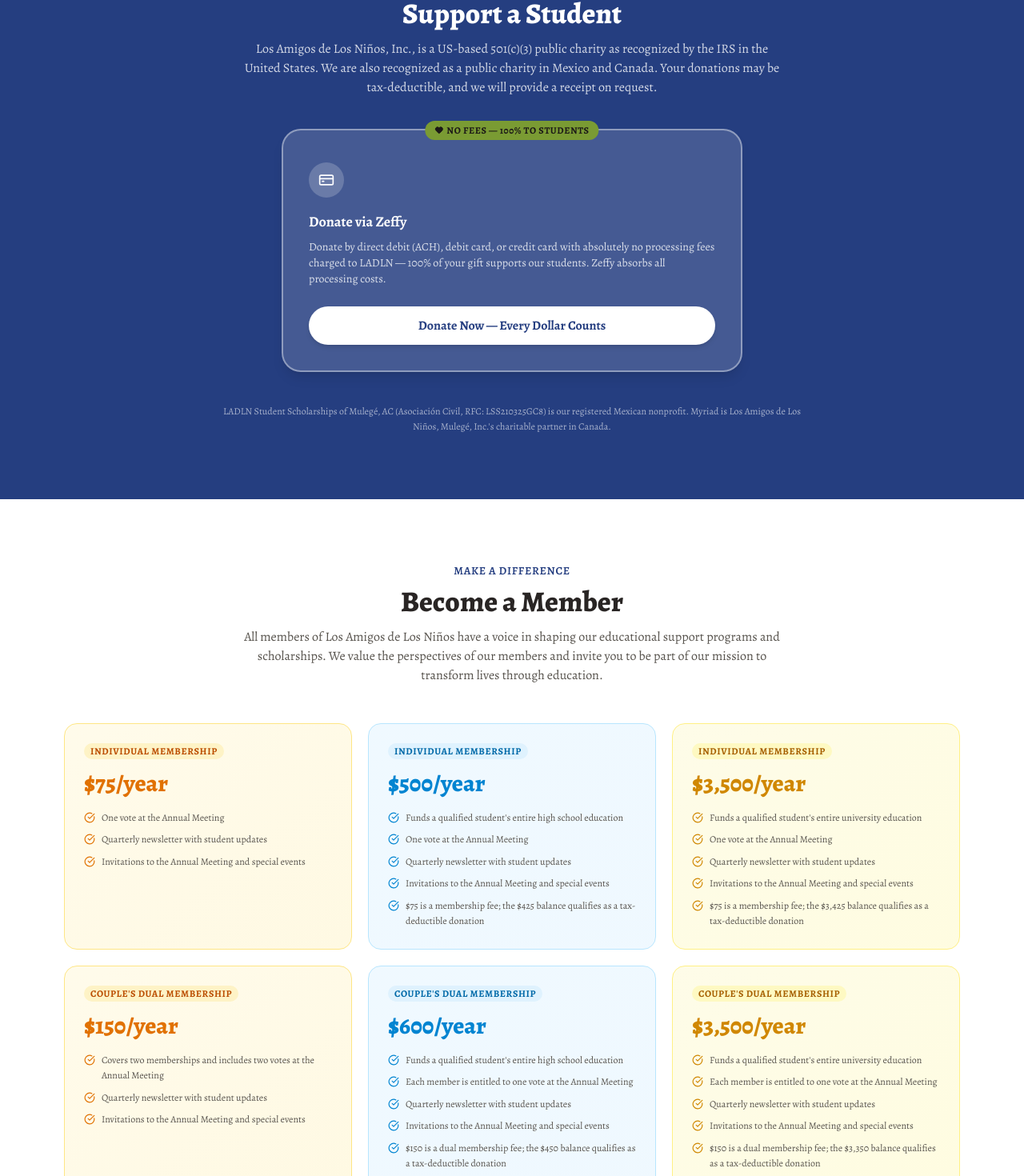
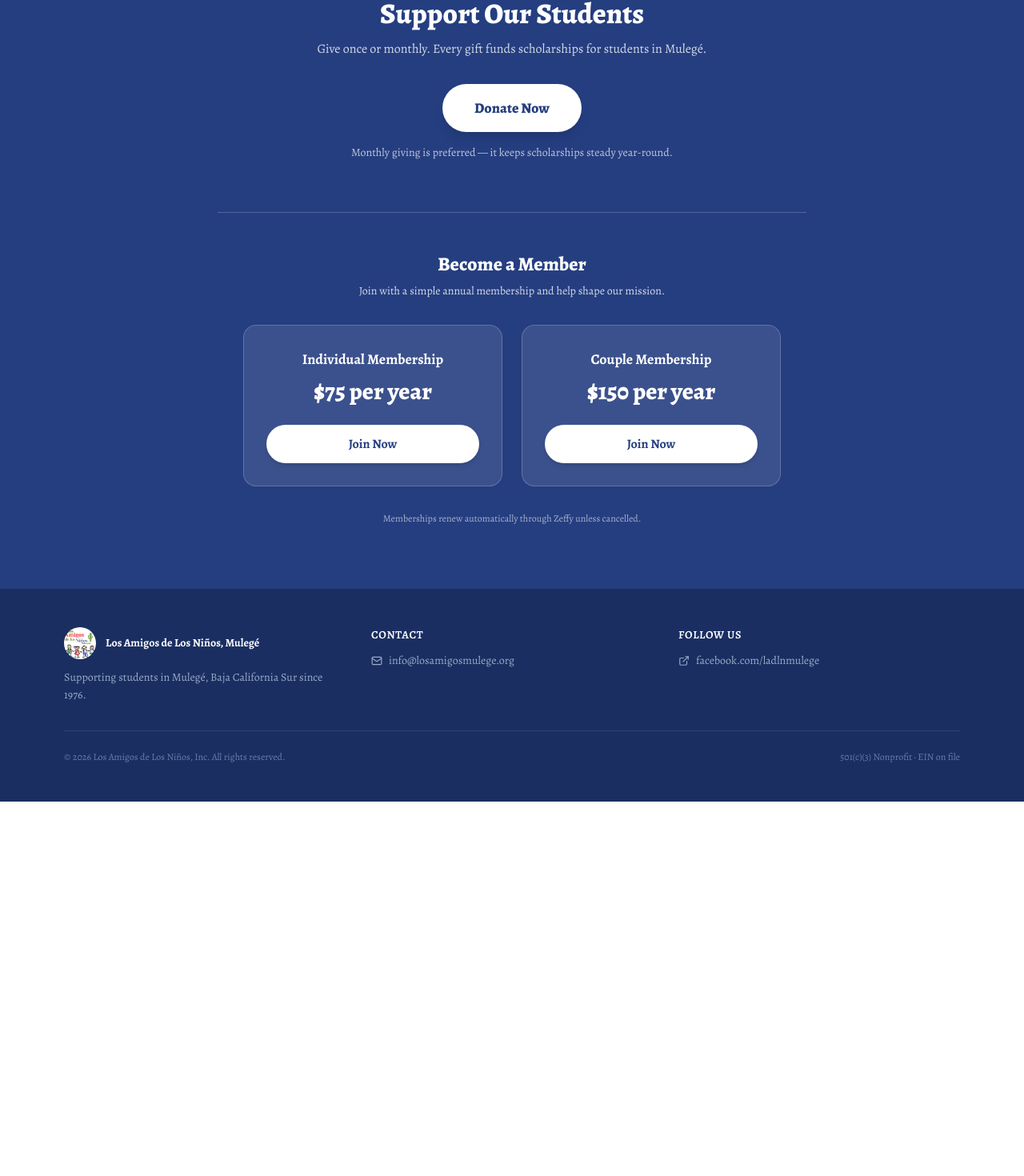
Before and after one commit to MrCoryRuss/ladln-website, a Next.js app: page / in a window 1280 px wide. Shown: the part 6226-7696 px from the top of the page at 80% size. After the commit the page ends 7228 px from the top, so only its background shows below. Built offline with nearby package versions, Linux system fonts and the light colour scheme.

Commit message:
Consolidate giving into Donate Now + Individual/Couple membership; remove membership section

```diff
--- a/src/components/Donate.tsx
+++ b/src/components/Donate.tsx
@@ -1,45 +1,100 @@
 "use client";
-import { Lang, translations } from "@/lib/i18n";
-import { CreditCard, Heart } from "lucide-react";
+
+import { Lang } from "@/lib/i18n";
 
 const ZEFFY_DONATION_URL =
   "https://www.zeffy.com/en-US/donation-form/e9d1770e-2cc7-46f7-adaa-8f75075e4633";
+const ZEFFY_MEMBERSHIP_URL =
+  "https://www.zeffy.com/en-US/ticketing/62867cd2-9ea8-43e3-9fd0-e5ca734151f8";
+
+const content = {
+  en: {
+    heading: "Support Our Students",
+    intro: "Give once or monthly. Every gift funds scholarships for students in Mulegé.",
+    donate_now: "Donate Now",
+    recurring: "Monthly giving is preferred — it keeps scholarships steady year-round.",
+    member_heading: "Become a Member",
+    member_intro: "Join with a simple annual membership and help shape our mission.",
+    individual_name: "Individual Membership",
+    individual_amount: "$75 per year",
+    couple_name: "Couple Membership",
+    couple_amount: "$150 per year",
+    join: "Join Now",
+    renew: "Memberships renew automatically through Zeffy unless cancelled.",
+  },
+  es: {
+    heading: "Apoya a Nuestros Estudiantes",
+    intro: "Dona una vez o mensualmente. Cada donativo financia becas para estudiantes de Mulegé.",
+    donate_now: "Donar Ahora",
+    recurring: "Se prefiere la donación mensual — sostiene las becas todo el año.",
+    member_heading: "Hazte Miembro",
+    member_intro: "Únete con una membresía anual sencilla y ayuda a dar forma a nuestra misión.",
+    individual_name: "Membresía Individual",
+    individual_amount: "$75 por año",
+    couple_name: "Membresía de Pareja",
+    couple_amount: "$150 por año",
+    join: "Únete Ahora",
+    renew: "Las membresías se renuevan automáticamente a través de Zeffy a menos que canceles.",
+  },
+} as const;
 
 export default function Donate({ lang }: { lang: Lang }) {
-  const t = translations[lang].donate;
+  const t = content[lang];
 
   return (
     <section id="donate" className="py-20 bg-terracotta text-white">
       <div className="max-w-3xl mx-auto px-4">
-        <div className="text-center mb-10">
+        {/* Donate Now — primary */}
+        <div className="text-center">
           <h2 className="text-3xl md:text-4xl font-extrabold mb-3">{t.heading}</h2>
-          <p className="text-white/80 max-w-2xl mx-auto">{t.intro}</p>
-        </div>
-
-        <div className="max-w-xl mx-auto bg-white/15 border-2 border-white/40 rounded-3xl p-8 relative shadow-lg">
-          <div className="absolute -top-3 left-1/2 -translate-x-1/2 bg-gold text-stone-900 text-xs font-bold uppercase tracking-wider px-3 py-1 rounded-full flex items-center gap-1 whitespace-nowrap">
-            <Heart size={11} className="fill-stone-900" />
-            {lang === "en" ? "No fees — 100% to students" : "Sin comisiones — 100% a estudiantes"}
-          </div>
-          <div className="w-11 h-11 rounded-full bg-white/20 flex items-center justify-center mb-4 mt-2">
-            <CreditCard size={20} className="text-white" />
-          </div>
-          <h3 className="font-bold text-lg mb-2">{t.zeffy_heading}</h3>
-          <p className="text-white/80 text-sm mb-6">{t.zeffy_body}</p>
+          <p className="text-white/80 max-w-xl mx-auto mb-8">{t.intro}</p>
           <a
             href={ZEFFY_DONATION_URL}
             target="_blank"
             rel="noopener noreferrer"
-            className="block text-center bg-white text-terracotta font-bold py-3 px-4 rounded-full hover:bg-stone-50 transition-all shadow-md hover:shadow-lg hover:-translate-y-0.5"
+            className="inline-block bg-white text-terracotta font-extrabold text-lg px-10 py-4 rounded-full shadow-lg transition-all hover:shadow-xl hover:-translate-y-0.5 hover:bg-stone-100"
           >
-            {t.zeffy_btn}
+            {t.donate_now}
           </a>
+          <p className="text-white/70 text-sm mt-4">{t.recurring}</p>
         </div>
 
-        <div className="mt-10 text-center">
-          <p className="text-white/60 text-xs max-w-3xl mx-auto leading-relaxed">
-            {t.partners_note}
-          </p>
+        {/* Become a Member */}
+        <div className="mt-16 pt-12 border-t border-white/20">
+          <div className="text-center mb-8">
+            <h3 className="text-2xl font-extrabold mb-2">{t.member_heading}</h3>
+            <p className="text-white/80 text-sm max-w-lg mx-auto">{t.member_intro}</p>
+          </div>
+
+          <div className="grid sm:grid-cols-2 gap-6 max-w-2xl mx-auto">
+            <div className="bg-white/10 border border-white/20 rounded-2xl p-7 flex flex-col text-center">
+              <div className="text-lg font-bold">{t.individual_name}</div>
+              <div className="text-3xl font-extrabold mt-2 mb-6">{t.individual_amount}</div>
+              <a
+                href={ZEFFY_MEMBERSHIP_URL}
+                target="_blank"
+                rel="noopener noreferrer"
+                className="mt-auto inline-block bg-white text-terracotta font-bold py-3 px-6 rounded-full shadow-md transition-all hover:bg-stone-100 hover:shadow-lg"
+              >
+                {t.join}
+              </a>
+            </div>
+
+            <div className="bg-white/10 border border-white/20 rounded-2xl p-7 flex flex-col text-center">
+              <div className="text-lg font-bold">{t.couple_name}</div>
+              <div className="text-3xl font-extrabold mt-2 mb-6">{t.couple_amount}</div>
+              <a
+                href={ZEFFY_MEMBERSHIP_URL}
+                target="_blank"
+                rel="noopener noreferrer"
+                className="mt-auto inline-block bg-white text-terracotta font-bold py-3 px-6 rounded-full shadow-md transition-all hover:bg-stone-100 hover:shadow-lg"
+              >
+                {t.join}
+              </a>
+            </div>
+          </div>
+
+          <p className="text-center text-white/60 text-xs mt-8">{t.renew}</p>
         </div>
       </div>
     </section>
--- a/src/components/Membership.tsx
+++ /dev/null
@@ -1,94 +0,0 @@
-"use client";
-import { Lang, translations } from "@/lib/i18n";
-import { CheckCircle } from "lucide-react";
-
-const ZEFFY_DONATION_URL =
-  "https://www.zeffy.com/en-US/donation-form/e9d1770e-2cc7-46f7-adaa-8f75075e4633";
-
-const tierColors: Record<string, { bg: string; border: string; badge: string; text: string }> = {
-  amber: {
-    bg: "from-amber-50 to-amber-100/50",
-    border: "border-amber-200",
-    badge: "bg-amber-100 text-amber-700",
-    text: "text-amber-600",
-  },
-  slate: {
-    bg: "from-slate-50 to-slate-100/50",
-    border: "border-slate-200",
-    badge: "bg-slate-200 text-slate-700",
-    text: "text-slate-600",
-  },
-  yellow: {
-    bg: "from-yellow-50 to-yellow-100/50",
-    border: "border-yellow-200",
-    badge: "bg-yellow-100 text-yellow-700",
-    text: "text-yellow-600",
-  },
-  sky: {
-    bg: "from-sky-50 to-sky-100/50",
-    border: "border-sky-200",
-    badge: "bg-sky-100 text-sky-700",
-    text: "text-sky-600",
-  },
-};
-
-export default function Membership({ lang }: { lang: Lang }) {
-  const t = translations[lang].membership;
-
-  return (
-    <section id="membership" className="py-20 bg-white">
-      <div className="max-w-6xl mx-auto px-4">
-        <div className="text-center mb-12">
-          <div className="text-terracotta font-semibold text-sm uppercase tracking-wider mb-2">
-            {lang === "en" ? "Make a Difference" : "Marca la Diferencia"}
-          </div>
-          <h2 className="text-3xl md:text-4xl font-extrabold text-stone-800 mb-3">
-            {t.heading}
-          </h2>
-          <p className="text-stone-600 max-w-2xl mx-auto">{t.intro}</p>
-        </div>
-
-        {/* Membership tiers */}
-        <div className="grid sm:grid-cols-2 lg:grid-cols-3 gap-5 mb-6">
-          {t.tiers.map((tier, i) => {
-            const c = tierColors[tier.color] ?? tierColors.amber;
-            return (
-              <div
-                key={`${tier.name}-${tier.amount}-${i}`}
-                className={`rounded-2xl bg-gradient-to-br ${c.bg} border ${c.border} p-6 flex flex-col`}
-              >
-                <div
-                  className={`text-xs font-bold uppercase tracking-wider px-2 py-0.5 rounded-full w-fit mb-3 ${c.badge}`}
-                >
-                  {tier.name}
-                </div>
-                <div className={`text-3xl font-extrabold ${c.text} mb-4`}>{tier.amount}</div>
-                <ul className="space-y-2 flex-1">
-                  {tier.bullets.map((b) => (
-                    <li key={b} className="flex items-start gap-2">
-                      <CheckCircle size={14} className={`${c.text} mt-0.5 shrink-0`} />
-                      <span className="text-stone-600 text-xs leading-relaxed">{b}</span>
-                    </li>
-                  ))}
-                </ul>
-              </div>
-            );
-          })}
-        </div>
-
-        <p className="text-center text-xs text-stone-500 mb-12">{t.renew_note}</p>
-
-        <div className="text-center">
-          <a
-            href={ZEFFY_DONATION_URL}
-            target="_blank"
-            rel="noopener noreferrer"
-            className="inline-block bg-terracotta hover:bg-terracotta-dark text-white font-bold px-8 py-3 rounded-full shadow-md transition-all hover:shadow-lg hover:-translate-y-0.5"
-          >
-            {lang === "en" ? "Donate" : "Donar"}
-          </a>
-        </div>
-      </div>
-    </section>
-  );
-}
--- a/src/components/SiteWrapper.tsx
+++ b/src/components/SiteWrapper.tsx
@@ -8,7 +8,6 @@ import About from "./About";
 import Students from "./Students";
 import FacebookFeed from "./FacebookFeed";
 import Donate from "./Donate";
-import Membership from "./Membership";
 import Footer from "./Footer";
 
 export default function SiteWrapper() {
@@ -23,7 +22,6 @@ export default function SiteWrapper() {
         <About lang={lang} />
         <Students lang={lang} />
         <Donate lang={lang} />
-        <Membership lang={lang} />
       </main>
       <Footer lang={lang} />
     </>
```
